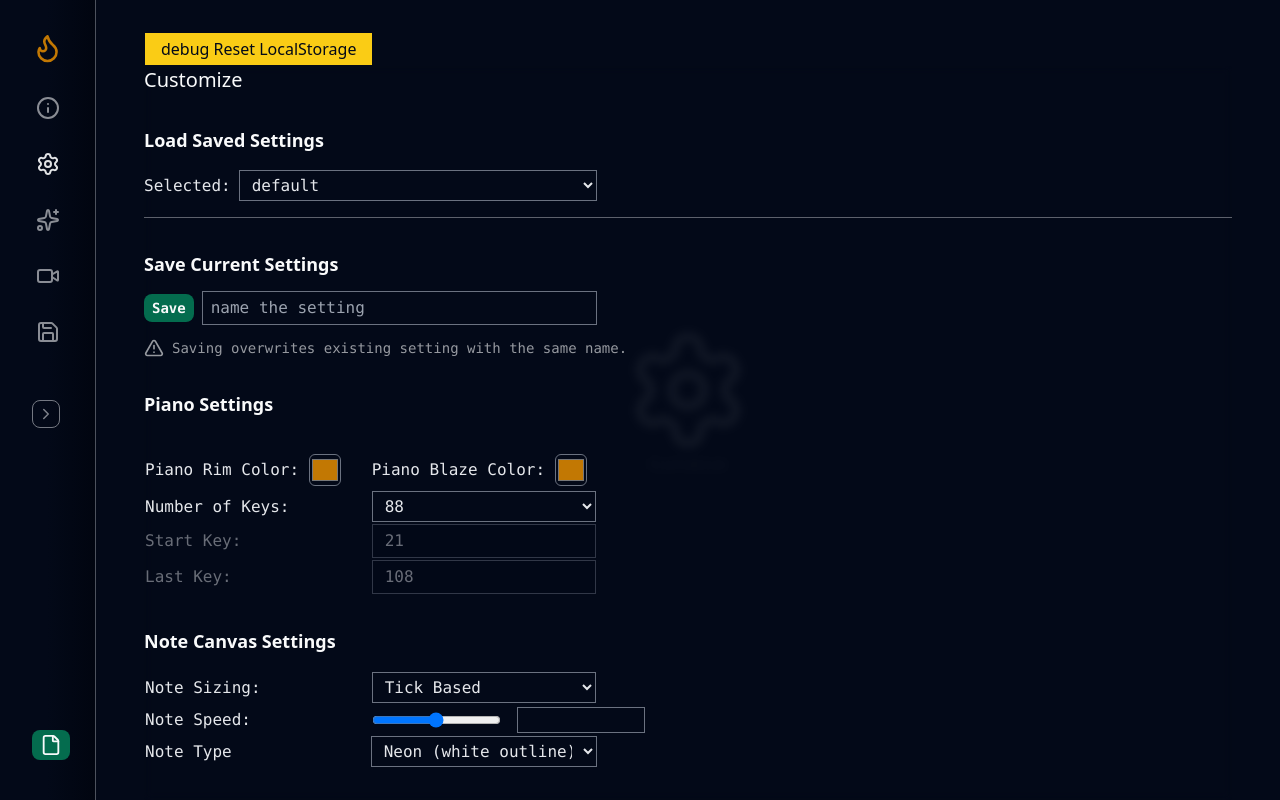
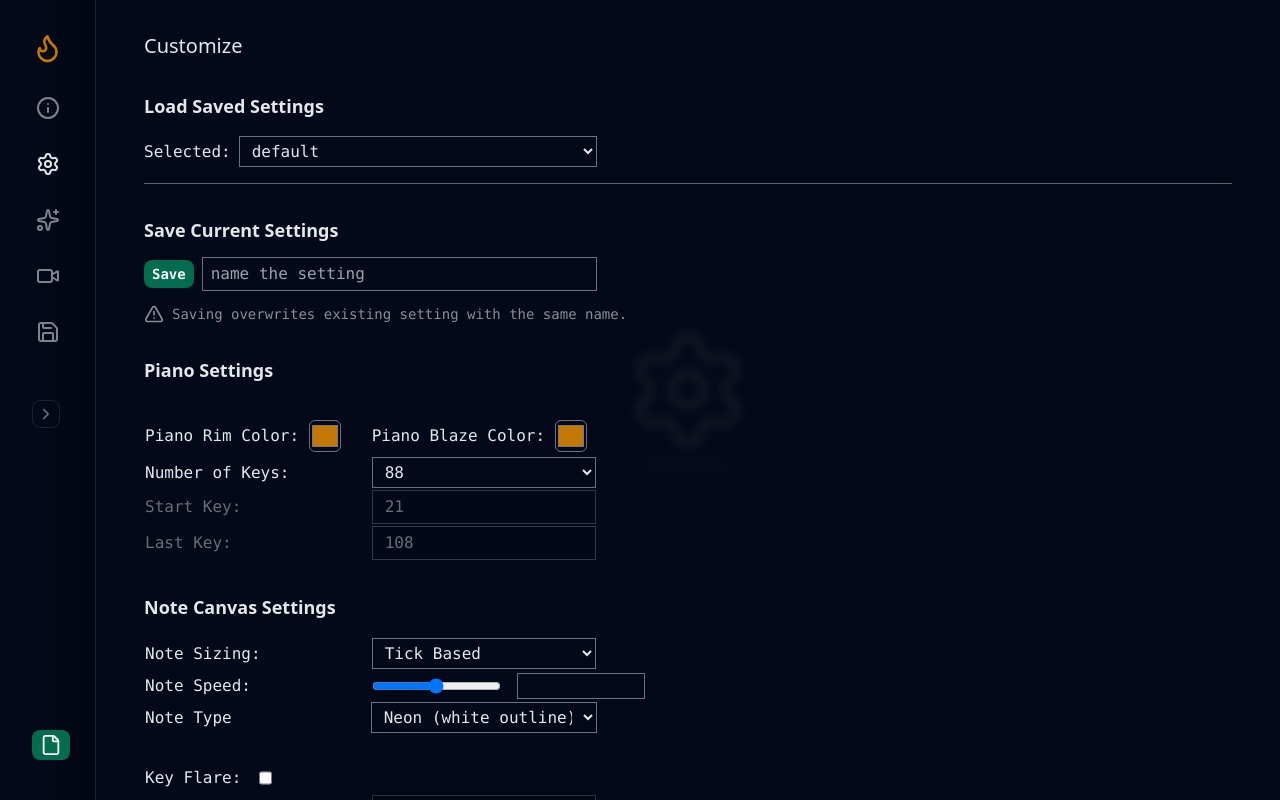
Before and after one commit to AndreBryant/emblaze-app, a SvelteKit app: page / in a window 1280 px wide. Built offline with nearby package versions, Linux system fonts and the light colour scheme.

Commit message:
add tab trigger popover

```diff
--- a/src/components/MainContent.svelte
+++ b/src/components/MainContent.svelte
@@ -2,7 +2,7 @@
 	import { isSidebarCollapsed } from '$lib/stores/app-stores.js';
 	import { activeTabValue } from '$lib/stores/app-stores.js';
 
-	import TabContent from './TabContent.svelte';
+	import TabContent from './sidebar/TabContent.svelte';
 
 	export let items = [];
 </script>
--- a/src/components/Sidebar.svelte
+++ b/src/components/Sidebar.svelte
@@ -4,7 +4,7 @@
 	import { activeTabValue } from '$lib/stores/app-stores.js';
 
 	import AppTitle from './AppTitle.svelte';
-	import TabTrigger from './TabTrigger.svelte';
+	import TabTrigger from './sidebar/TabTrigger.svelte';
 	import FileInput from './FileInput.svelte';
 
 	export let items = [];
@@ -18,8 +18,8 @@
 
 <div
 	id="sidebar"
-	class={`p-8 flex flex-col gap-8 border-r
-	border-r-secondary border-opacity-30
+	class={`z-20 p-8 flex flex-col gap-8 border-r
+	border-r-secondary-dark/10 border-opacity-30
 	fixed h-full select-none
 	bg-gradient-to-r from-primary from-50% to-[#010510]
 	${$isSidebarCollapsed ? ' w-24' : ' w-64'}`}
@@ -43,7 +43,7 @@
 	<div class="fixed top-1/2 left-8">
 		<button
 			type="button"
-			class="border rounded-lg p-1 opacity-50 hover:opacity-100 transition-all"
+			class="border border-secondary/20 rounded-lg p-1 opacity-50 hover:opacity-100 transition-all"
 			on:click={toggleSidebar}
 		>
 			{#if $isSidebarCollapsed}
--- a/src/components/TabTrigger.svelte
+++ /dev/null
@@ -1,23 +0,0 @@
-<script>
-	import { isSidebarCollapsed } from '$lib/stores/app-stores.js';
-
-	export let label;
-	export let logo;
-	export let active = false;
-	export let onClick;
-</script>
-
-<li>
-	<button
-		type="button"
-		class={`flex gap-2 text-md items-center underline-offset-4 truncate hover:opacity-90 ${active ? 'opacity-90 underline' : 'opacity-55'}`}
-		on:click={onClick}
-	>
-		<span class="icon ml-1">
-			<svelte:component this={logo} size={24} />
-		</span>
-		{#if !$isSidebarCollapsed}
-			{label}
-		{/if}
-	</button>
-</li>
--- a/src/components/TabContent.svelte
+++ b/src/components/sidebar/TabContent.svelte
@@ -25,6 +25,6 @@
 		<pre class="text-center text-sm select-none">{label}</pre>
 	</div>
 </div>
-<div class="h-full w-full py-8 px-12">
+<div class="h-full w-full py-8 px-12 z-10">
 	<svelte:component this={component} {...props} />
 </div>
--- /dev/null
+++ b/src/components/sidebar/TabTrigger.svelte
@@ -0,0 +1,21 @@
+<script>
+	import { isSidebarCollapsed } from '$lib/stores/app-stores.js';
+	import TabTriggerIcon from './TabTriggerIcon.svelte';
+	import TabTriggerLabel from './TabTriggerLabel.svelte';
+
+	export let label;
+	export let logo;
+	export let active = false;
+	export let onClick;
+</script>
+
+<li>
+	<button
+		type="button"
+		class="relative group flex gap-2 text-md items-center underline-offset-4 hover:opacity-90"
+		on:click={onClick}
+	>
+		<TabTriggerIcon {active} {logo} />
+		<TabTriggerLabel {label} {isSidebarCollapsed} {active} />
+	</button>
+</li>
--- /dev/null
+++ b/src/components/sidebar/TabTriggerIcon.svelte
@@ -0,0 +1,8 @@
+<script>
+	export let active;
+	export let logo;
+</script>
+
+<span class={`icon ml-1 ${active ? 'opacity-86' : 'opacity-55'}`}>
+	<svelte:component this={logo} size={24} />
+</span>
--- /dev/null
+++ b/src/components/sidebar/TabTriggerLabel.svelte
@@ -0,0 +1,16 @@
+<script>
+	export let label = '';
+	export let active;
+	export let isSidebarCollapsed;
+</script>
+
+{#if !$isSidebarCollapsed}
+	<span class={`truncate ${active ? 'opacity-90 underline' : 'opacity-55'}`}>
+		{label}
+	</span>
+{:else}
+	<span
+		class="absolute hidden top-1/2 -translate-y-1/2 left-12 w-max text-sm font-mono px-4 py-2 rounded-lg bg-primary border border-secondary-dark/10 group-hover:block"
+		>{label}</span
+	>
+{/if}
--- a/src/components/tab-settings/customize/Customize.svelte
+++ b/src/components/tab-settings/customize/Customize.svelte
@@ -106,13 +106,13 @@
 <pre>{JSON.stringify($pianoStore, null, 2)}</pre>
 <pre>{JSON.stringify($colorSchemeStore, null, 2)}</pre>
 <pre>{JSON.stringify($videoStore, null, 2)}</pre> -->
-<button
+<!-- <button
 	type="button"
 	class="border px-4 py-1 bg-yellow-400 text-primary border-primary"
 	on:click={debugLocal}
 >
 	debug Reset LocalStorage
-</button>
+</button> -->
 
 <div class="flex flex-col gap-8 pb-8 backdrop-blur-sm">
 	<h2 class="text-xl">Customize</h2>
--- a/src/routes/+layout.svelte
+++ b/src/routes/+layout.svelte
@@ -2,6 +2,6 @@
 	import '../app.css';
 </script>
 
-<div class="m-0 p-0 w-screen h-screen bg-primary text-secondary overflow-x-hidden">
+<div class="m-0 p-0 w-screen h-screen bg-primary text-secondary-dark overflow-x-hidden">
 	<slot />
 </div>
```
